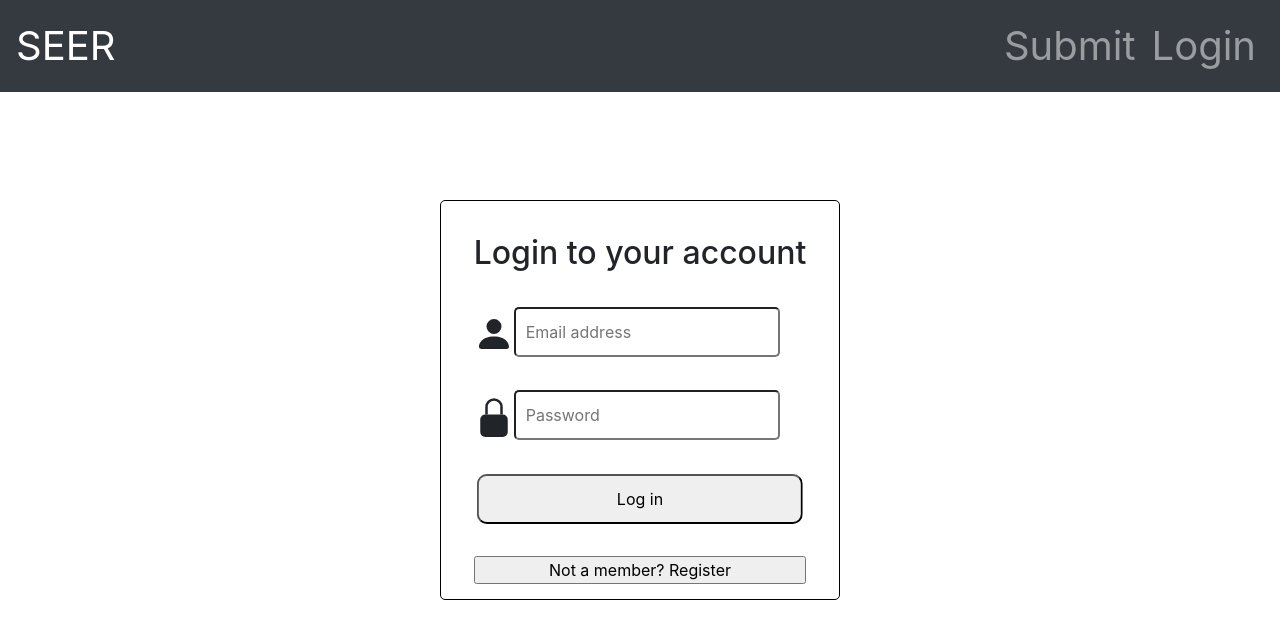
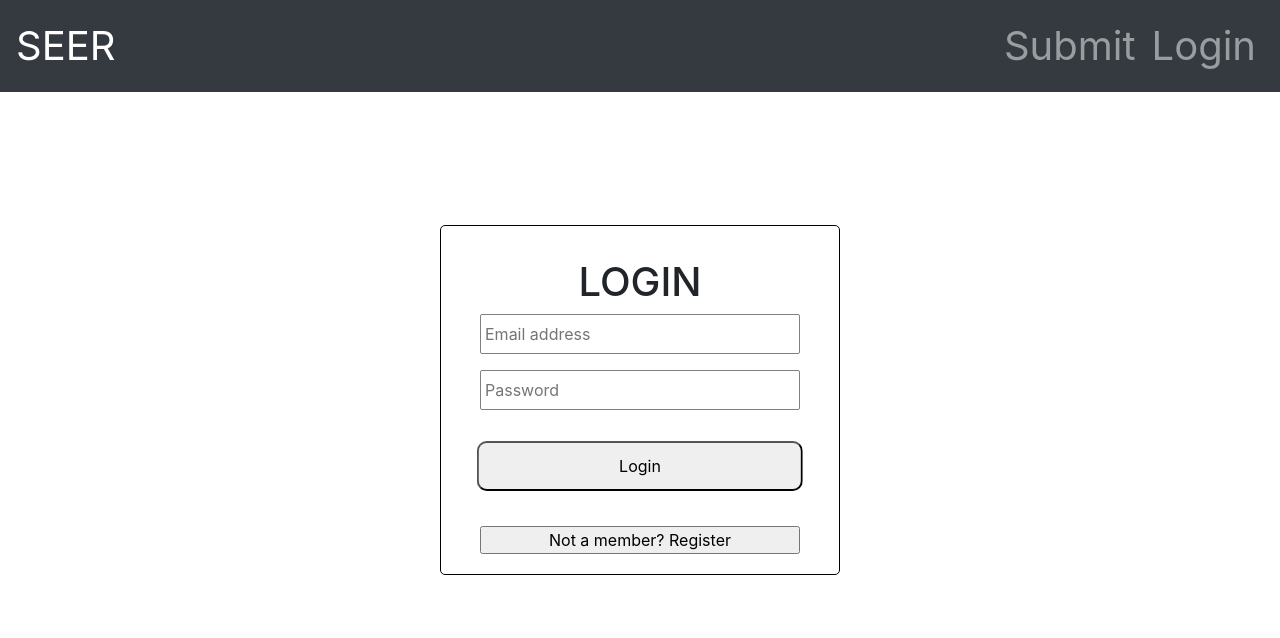
Before and after one commit to RobSnz/2020_SE_A1a, a React (Create React App) app: page /Login in a window 1280 px wide. Shown: the top 638 px of the page. Built offline with nearby package versions, Linux system fonts and the light colour scheme.

Commit message:
Made the whole login/ signup ui match the sites new design and includes better fucntionality of the new header bar.

```diff
--- a/src/Login/Login.js
+++ b/src/Login/Login.js
@@ -59,30 +59,32 @@ class Login extends React.Component {
     render() {
         if(this.state.isLogin) {
             return (
-                <div className={ styles.mainBox }>
+                <div className={ styles.loginBox }>
                     <div>
-                        <h2 style={{ paddingBottom: "10px", marginTop: "10%" }}>Login to your account</h2>
+                        <h1 style={{ marginTop: "10%", textAlign: "center" }}>LOGIN</h1>
                         <Card style={{ width: "100%", border: "none" }}>
                             <form onSubmit={ this.handleSubmit } className={ styles.secondaryBox }>
                                 <div>
                                     <ul>
-                                        <BsFillPersonFill size="40px" style={{ verticalAlign: 'center' }}/>
+                                        {/* <BsFillPersonFill size="40px" style={{ verticalAlign: 'center' }}/> */}
                                         <input onKeyDown={ (e) => { if(e.keyCode === 13) this.handleSubmit(e);}}
                                             type='email' placeholder='Email address' onChange={ this.handleEmail}
-                                            value={ this.state.email } className={ styles.inputStyle }
+                                            value={ this.state.email } required='required'
+                                            style={{ width: "320px"}} className={ styles.articleBoxes}
                                         />
                                     </ul>
                                 </div>
                                 <div>
                                     <ul>
-                                        <BsFillLockFill size="40px" style={{ verticalAlign: 'center' }}/>
+                                        {/* <BsFillLockFill size="40px" style={{ verticalAlign: 'center' }}/> */}
                                         <input onKeyDown={ (e) => { if(e.keyCode === 13) this.handleSubmit(e);}}
                                             type='password' placeholder='Password' onChange={ this.handlePassword }
-                                            value={ this.state.password } className={ styles.inputStyle }
+                                            value={ this.state.password } required='required'
+                                            style={{ width: "320px"}} className={ styles.articleBoxes}
                                         />
                                     </ul>
                                 </div>
-                                <input type="submit" value="Log in" className={ styles.signupButton }/>
+                                <input type="submit" value="Login" className={ styles.loginButton }/>
                             </form>
                         </Card>
                         <div>
@@ -95,57 +97,62 @@ class Login extends React.Component {
             );
         } else {
             return (
-                <div className={ styles.registerBox }>
+                <div className={ styles.signupBox }>
                     <div>
-                        <h2 style={{ paddingBottom: "10px", marginTop: "10%" }}>Register your account</h2>
+                        <h1 style={{ marginTop: "10%", textAlign: "center" }}>SIGN UP</h1>
                         <Card style={{ width: "100%", border: "none" }}>
                             <form onSubmit={ this.handleSubmit } className={ styles.secondaryBox }>
                                 <div>
                                     <ul>
-                                        <BsFillPersonFill size="40px" style={{ verticalAlign: 'center' }}/>
+                                        {/* <BsFillPersonFill size="40px" style={{ verticalAlign: 'center' }}/> */}
                                         <input onKeyDown={ (e) => { if(e.keyCode === 13) this.handleSubmit(e);}}
                                             type='text' placeholder='First Name' onChange={ this.handleFName }
-                                            value={ this.state.fName } className={ styles.inputStyle }
+                                            value={ this.state.fName } required='required'
+                                            style={{ width: "320px"}} className={ styles.articleBoxes}
                                         />
                                     </ul>
                                 </div>
                                 <div>
                                     <ul>
-                                        <BsFillPersonFill size="40px" style={{ verticalAlign: 'center' }}/>
+                                        {/* <BsFillPersonFill size="40px" style={{ verticalAlign: 'center' }}/> */}
                                         <input onKeyDown={ (e) => { if(e.keyCode === 13) this.handleSubmit(e);}}
                                             type='text' placeholder='Last Name' onChange={ this.handleLName }
-                                            value={ this.state.lName } className={ styles.inputStyle }
+                                            value={ this.state.lname } required='required'
+                                            style={{ width: "320px"}} className={ styles.articleBoxes}
                                         />
                                     </ul>
                                 </div>
                                 <div>
                                     <ul>
-                                        <BsFillPersonFill size="40px" style={{ verticalAlign: 'center' }}/>
+                                        {/* <BsFillPersonFill size="40px" style={{ verticalAlign: 'center' }}/> */}
                                         <input onKeyDown={ (e) => { if(e.keyCode === 13) this.handleSubmit(e);}}
                                             type='email' placeholder='Email address' onChange={ this.handleEmail }
-                                            value={ this.state.email } className={ styles.inputStyle }
+                                            value={ this.state.email } required='required'
+                                            style={{ width: "320px"}} className={ styles.articleBoxes}
                                         />
                                     </ul>
                                 </div>
                                 <div>
                                     <ul>
-                                        <BsFillLockFill size="40px" style={{ verticalAlign: 'center' }}/>
+                                        {/* <BsFillLockFill size="40px" style={{ verticalAlign: 'center' }}/> */}
                                         <input onKeyDown={ (e) => { if(e.keyCode === 13) this.handleSubmit(e);}}
                                             type='password' placeholder='Password' onChange={ this.handlePassword }
-                                            value={ this.state.password } className={ styles.inputStyle }
+                                            value={ this.state.password } required='required'
+                                            style={{ width: "320px"}} className={ styles.articleBoxes}
                                         />
                                     </ul>
                                 </div>
                                 <div>
                                     <ul>
-                                        <BsFillLockFill size="40px" style={{ verticalAlign: 'center' }}/>
+                                        {/* <BsFillLockFill size="40px" style={{ verticalAlign: 'center' }}/> */}
                                         <input onKeyDown={ (e) => { if(e.keyCode === 13) this.handleSubmit(e);}}
                                             type='password' placeholder='Confirm Password' onChange={ this.handleCPassword }
-                                            value={ this.state.cPassword } className={ styles.inputStyle }
+                                            value={ this.state.cpassword } required='required'
+                                            style={{ width: "320px"}} className={ styles.articleBoxes}
                                         />
                                     </ul>
                                 </div>
-                                <input type="submit" value="Register" className={ styles.registerConfirm }/>
+                                <input type="submit" value="Register" className={ styles.loginButton }/>
                             </form>
                         </Card>
                         <div>
--- a/src/mystyle.module.css
+++ b/src/mystyle.module.css
@@ -12,6 +12,7 @@
     transform: translate(-50%, -50%);
     position: fixed;
 }
+
 
 .registerBox {
     display: flex;
@@ -28,10 +29,10 @@
     position: fixed;
 }
 
-.secondaryBox {
-    /*background-color: #30a2b1;*/
+/* .secondaryBox {
+    background-color: #30a2b1;
     border: none;
-}
+} */
 
 .inputStyle {
     width: 80%;
@@ -48,24 +49,20 @@
     text-align: center;
     width: 82%;
     height: 50px;
-    top: 45%;
     left: 50%;
     transform: translate(-50%, -50%);
     position: fixed;
     border-radius: 10px;
-    margin-top: 25%;
+    margin-top: 10%;
 }
 
 .signupButton {
-  text-align: center;
-  width: 82%;
-  height: 50px;
-  top: 65%;
-  left: 50%;
-  transform: translate(-50%, -50%);
-  position: fixed;
-  border-radius: 10px;
-  margin-top: 10%;
+    text-align: center;
+    height: 50px;
+    position: fixed;
+    border: 1px solid grey;
+    border-radius: 10px;
+    width: 320px;
 }
 
 .signUpText {
@@ -93,16 +90,60 @@
 .submitBox{
     display: flex;
     justify-content: center;
-    padding: 30;
+    padding: 1%;
     border: 1px solid black;
     border-radius: 5px;
-    height: 455px;
+    height: 500px;
     width: 400px;
     top: 50%;
     left: 50%;
     transform: translate(-50%, -50%);
     position: fixed;
     /*background-color: blueviolet;*/
+}
+
+.signupBox{
+    display: flex;
+    justify-content: center;
+    padding-top: 0%;
+    padding-bottom: 0%;
+    border: 1px solid black;
+    border-radius: 5px;
+    height: 510px;
+    width: 400px;
+    top: 50%;
+    left: 50%;
+    transform: translate(-50%, -50%);
+    position: fixed;
+    /*background-color: blueviolet;*/
+}
+
+.loginBox{
+    display: flex;
+    justify-content: center;
+    padding: 0%;
+    border: 1px solid black;
+    border-radius: 5px;
+    height: 350px;
+    width: 400px;
+    top: 50%;
+    left: 50%;
+    transform: translate(-50%, -50%);
+    position: fixed;
+}
+
+.signup{
+    display: flex;
+    justify-content: center;
+    padding: 0%;
+    border: 1px solid black;
+    border-radius: 5px;
+    height: 350px;
+    width: 400px;
+    top: 50%;
+    left: 50%;
+    transform: translate(-50%, -50%);
+    position: fixed;
 }
 
 .articleBoxes{
```
